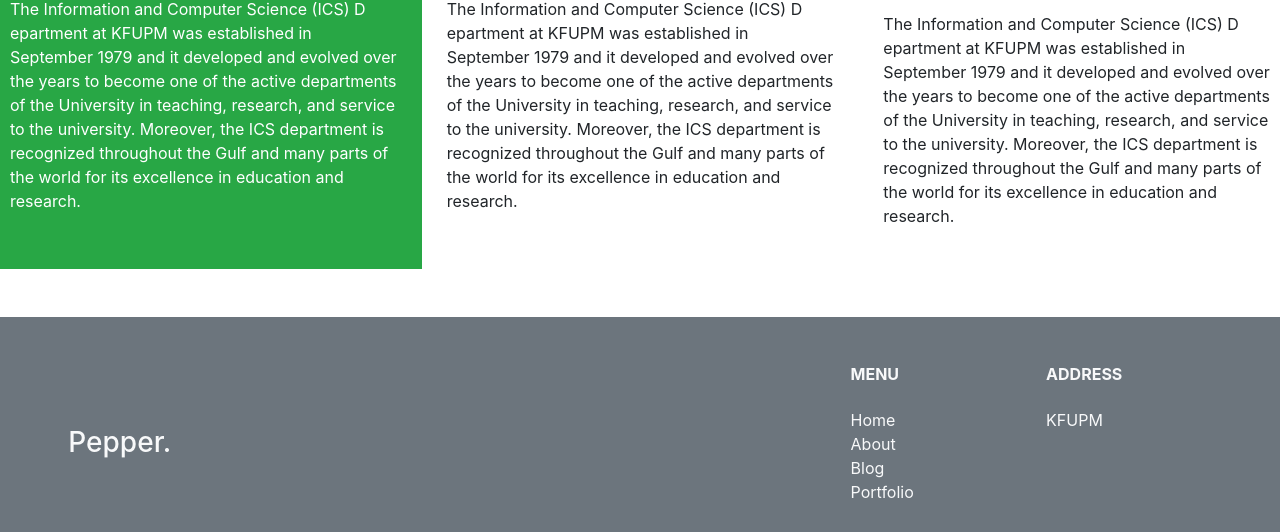
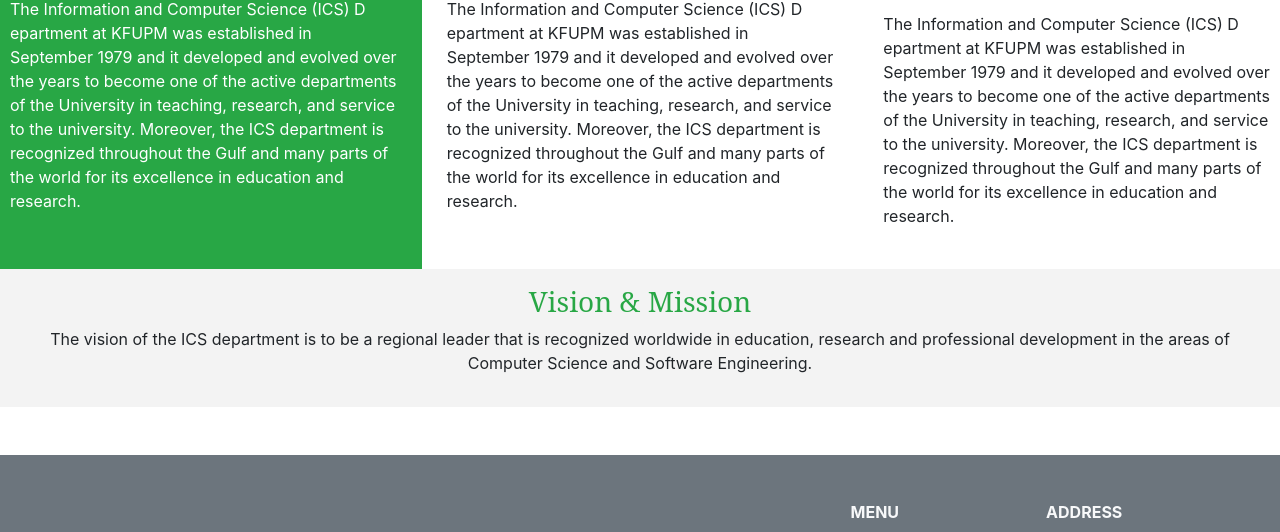
Before and after one commit to AbdullahAlsalamah/SWE363-HW3-ICS-Page, a plain HTML site: page index.html in a window 1280 px wide. Shown: the part 821-1353 px from the top of the page. Drawn offline with nearby package versions, Linux system fonts and the light colour scheme.

Commit message:
finished

```diff
--- a/index.html
+++ b/index.html
@@ -14,7 +14,7 @@
   </head>
   <body>
 
-    <!-- NavBar -->
+    <!-- Navagation Bar Start -->
 
     <nav class="navbar navbar-light bg-light">
         <a class="navbar-brand"><img src="assets/logo.png" alt=""></a>
@@ -46,7 +46,7 @@
                     PEOPLE
                 </a>
                 <div class="dropdown-menu" aria-labelledby="navbarDropdownMenuLink">
-                  <a class="dropdown-item" href="#">Faculty</a>
+                  <a class="dropdown-item" target="_blank" href="https://abdullahalsalamah.github.io/myPage/">Faculty</a>
                   <a class="dropdown-item" href="#">Staff</a>
                   <a class="dropdown-item" href="#">Join Our Team</a>
                 </div>
@@ -89,7 +89,7 @@
         </div>
       </nav>
 
-      <!-- Carousel -->
+      <!-- Carousel Start -->
       <div id="carouselExampleIndicators" class="carousel slide" data-ride="carousel">
         <ol class="carousel-indicators">
           <li data-target="#carouselExampleIndicators" data-slide-to="0" class="active"></li>
@@ -108,14 +108,12 @@
           </div>
         </div>
         <a class="carousel-control-prev" href="#carouselExampleIndicators" role="button" data-slide="prev">
-          <!-- <span class="carousel-control-prev-icon" aria-hidden="true"></span>
-          <span class="sr-only">Previous</span> -->
         </a>
         <a class="carousel-control-next" href="#carouselExampleIndicators" role="button" data-slide="next">
-          <!-- <span class="carousel-control-next-icon" aria-hidden="true"></span>
-          <span class="sr-only">Next</span> -->
         </a>
       </div>
+
+      <!-- First Heading Start -->
 
       <div class="row mid-content">
           <div class="col-md-4 bg-success text-white">
@@ -157,7 +155,15 @@
           </div>
       </div>
 
-      <div class="container-fluid bg-secondary pb-0 mb-0 justify-content-center text-light ">
+      <!-- Heading Vision and Mission -->
+
+    <div class="w-100 p-3 vision">
+        <h3>Vision & Mission</h3>
+        <p>The vision of the ICS department is to be a regional leader that is recognized worldwide in education, research and professional development in the areas of Computer Science and Software Engineering.</p>
+    </div>
+
+      <!-- Footer Start -->
+    <div class="container-fluid bg-secondary pb-0 mb-0 justify-content-center text-light ">
      <footer>
          <div class="row my-5 justify-content-center py-5">
              <div class="col-11">
--- a/style.css
+++ b/style.css
@@ -1,3 +1,20 @@
 .mid-content div {
     padding: 25px;
 }
+
+h1,
+h2,
+h3,
+h4,
+h5 {
+    font-family: Noto Serif;
+}
+
+.vision {
+    background: #f3f3f3;
+    text-align: center;
+}
+
+.vision h3 {
+    color: #28a745;
+}
```
